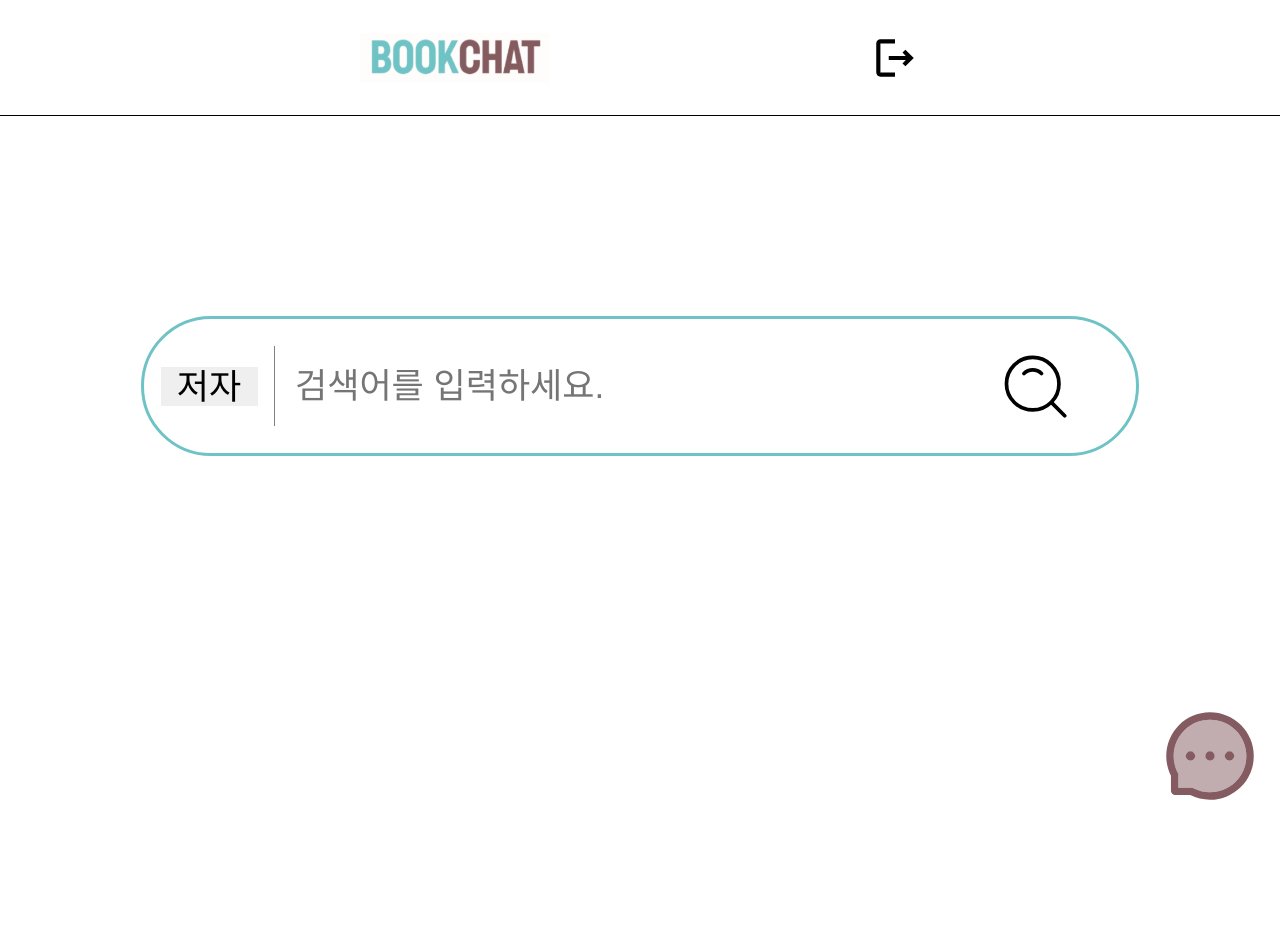
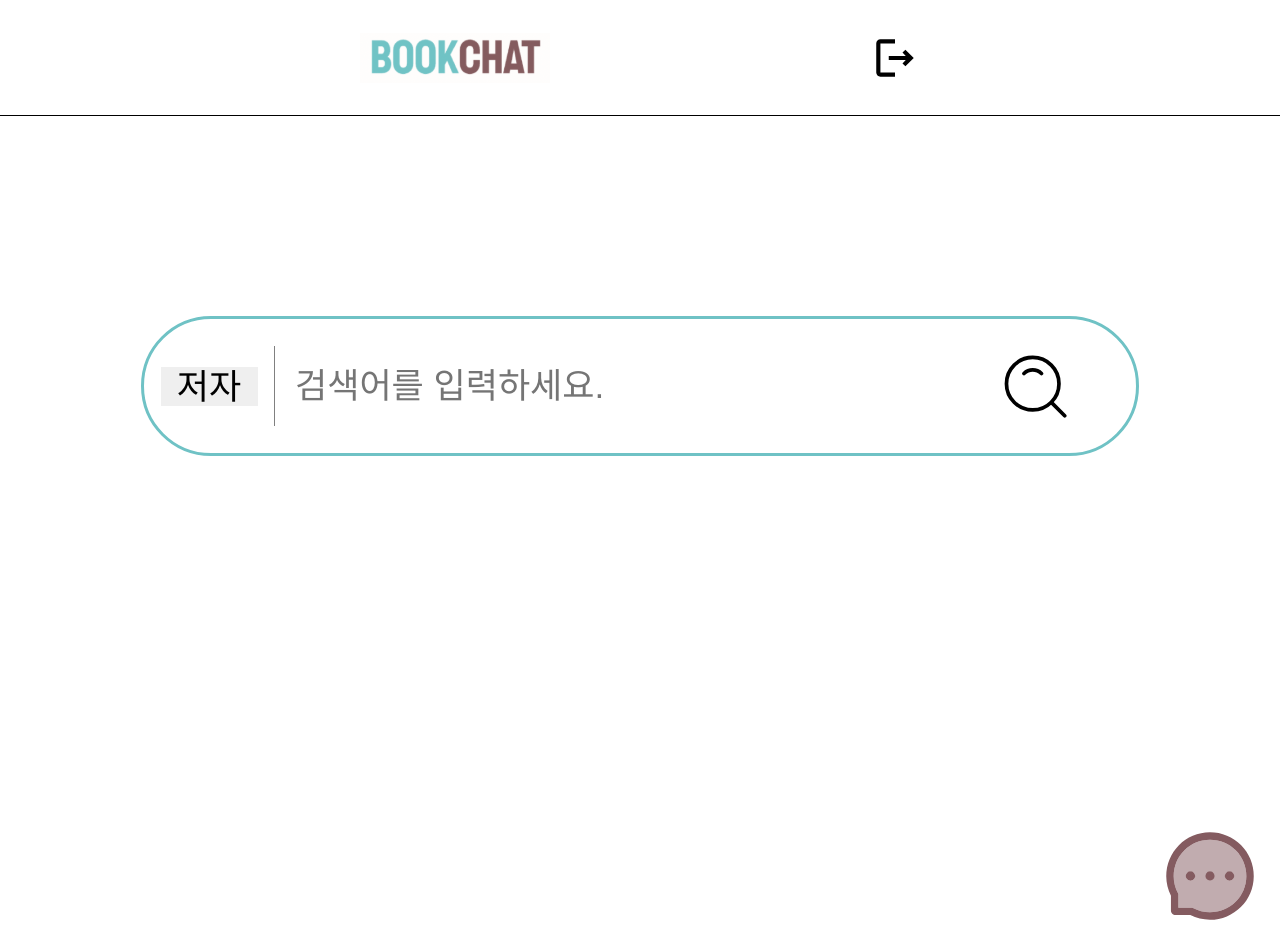
Before and after one commit to wwweric12/BookChat-front-end, a React (Create React App) app: page / in a window 1280 px wide. Before the commit the page ends 816 px from the top, so only its background shows below. Built offline with nearby package versions, Linux system fonts and the light colour scheme; a web font is replaced by a local one.

Commit message:
feat: Modal 기능 구현

```diff
--- a/src/assets/component/Modal/ChatModal.jsx
+++ b/src/assets/component/Modal/ChatModal.jsx
@@ -1,13 +1,10 @@
 import { styled } from 'styled-components';
-
-import Button from '../../images/ExitButton.svg';
 
 const ChatModal = ({ userId }) => {
   return (
     <Layout>
       <HeaderBox>
         <HeaderText>{`${userId}'s chat-list`}</HeaderText>
-        <ExitButton src={Button} alt="X 버튼" />
       </HeaderBox>
       <Content></Content>
     </Layout>
@@ -20,7 +17,7 @@ const Layout = styled.div`
   display: flex;
   flex-direction: column;
   width: 500px;
-  height: 763px;
+  height: 563px;
   background-color: ${({ theme }) => theme.colors.WHITE};
   border: 3px solid ${({ theme }) => theme.colors.BROWN100};
   border-radius: 20px 20px 0 20px;
--- a/src/assets/component/SearchBar.jsx
+++ b/src/assets/component/SearchBar.jsx
@@ -8,8 +8,6 @@ import SearchIcon from '../images/Search.svg';
 import Select from './Select.jsx';
 
 const SearchBar = ({ onSearch }) => {
-  const navigate = useNavigate();
-
   const [searchKeyWord, setSearchKeyWord] = useState('');
 
   const onChangeHandler = (event) => {
@@ -27,7 +25,7 @@ const SearchBar = ({ onSearch }) => {
     <SearchInputBox onSubmit={handleSearch}>
       <Select />
       <SearchInput placeholder="검색어를 입력하세요." value={searchKeyWord} onChange={onChangeHandler} />
-      <SelectImg src={SearchIcon} alt="돋보기 이미지" onClick={() => navigate(`/${searchKeyWord}`)} />
+      <SelectImg src={SearchIcon} alt="돋보기 이미지" onClick={handleSearch} />
     </SearchInputBox>
   );
 };
--- a/src/assets/pages/Main/Main.jsx
+++ b/src/assets/pages/Main/Main.jsx
@@ -1,19 +1,31 @@
+import { useState } from 'react';
+
 import { useNavigate } from 'react-router-dom';
 import { styled } from 'styled-components';
 
+import ChatModal from '../../component/Modal/ChatModal.jsx';
 import SearchBar from '../../component/SearchBar.jsx';
 import Chat from '../../images/Chatlist.svg';
+import ChatFocus from '../../images/ChattingFocus.svg';
 
 const Main = () => {
   const navigate = useNavigate();
+
+  const [showModal, setShowModal] = useState(false);
+
   const handleSearch = (searchKeyWord) => {
     navigate(`/search?q=${encodeURIComponent(searchKeyWord)}`);
+  };
+
+  const handleModal = () => {
+    setShowModal((prev) => !prev);
   };
 
   return (
     <Container>
       <SearchBar onSearch={handleSearch} />
-      <ChattingImg src={Chat} alt="채팅 이미지" />
+      <ChattingImg src={showModal ? ChatFocus : Chat} alt="채팅 이미지" onClick={handleModal} />
+      <ModalContainer>{showModal && <ChatModal />}</ModalContainer>
     </Container>
   );
 };
@@ -22,7 +34,7 @@ export default Main;
 
 const Container = styled.div`
   width: 100%;
-  height: 500px;
+  height: 100%;
   display: flex;
   flex-direction: column;
   align-items: center;
@@ -33,10 +45,17 @@ const ChattingImg = styled.img`
   width: 100px;
   height: 100px;
   align-self: flex-end;
-  margin-top: 250px;
+  margin-top: 370px;
   margin-right: 20px;
-
+  z-index: 20;
   &:hover {
     cursor: pointer;
   }
 `;
+
+const ModalContainer = styled.div`
+  position: absolute;
+  bottom: 50px;
+  right: 60px;
+  z-index: 10;
+`;
```
Also changed, not shown: src/assets/images/ChattingFocus.svg (added).
